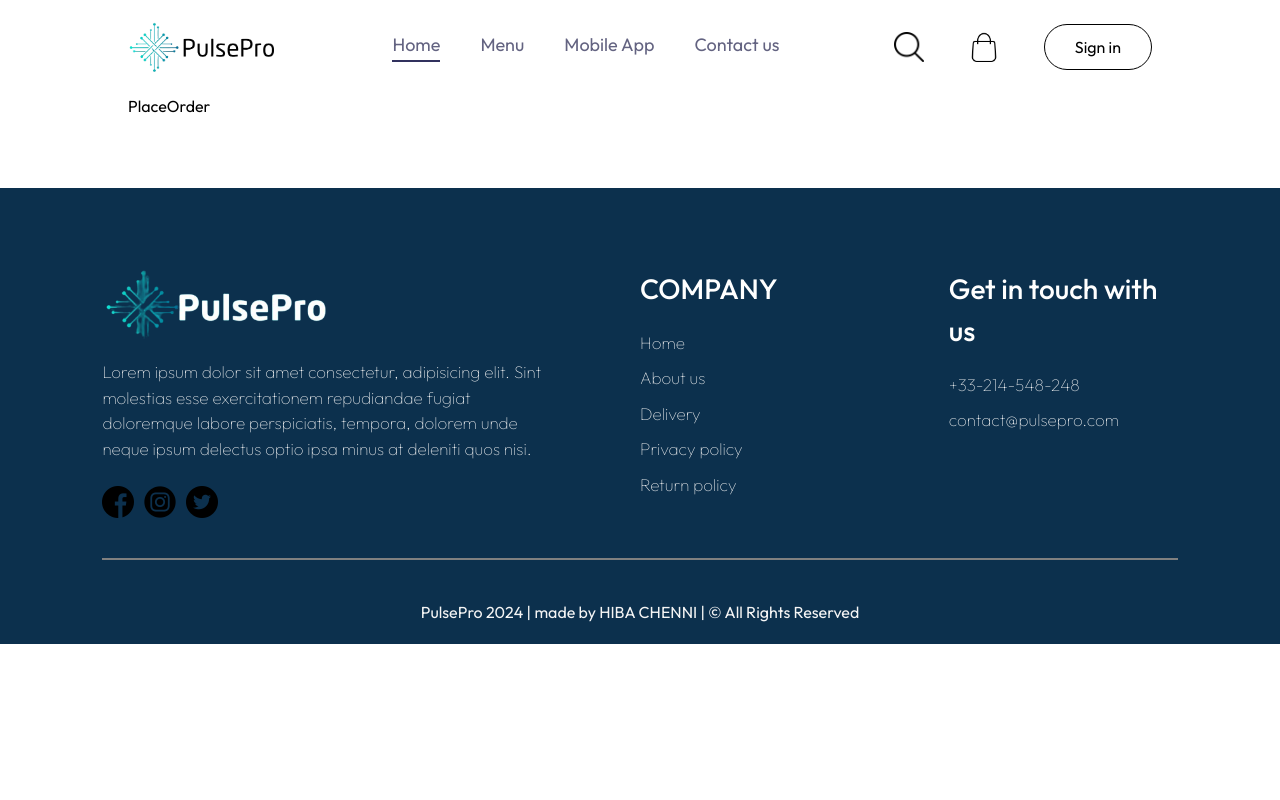
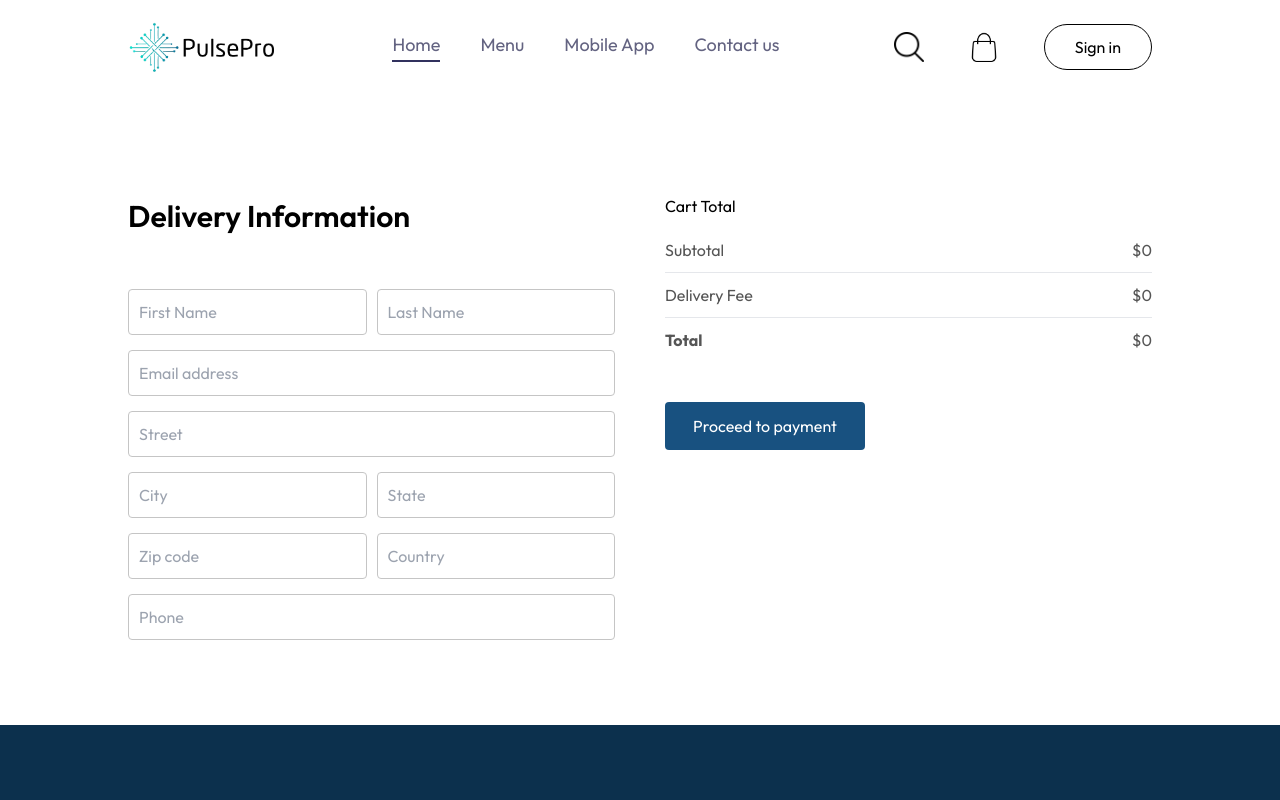
Before and after one commit to Hibajk/ecom_website, a React (Vite) app: page /order in a window 1280 px wide. Shown: the top 800 px of the page. Built offline with nearby package versions, Linux system fonts and the light colour scheme.

Commit message:
order page completed

```diff
--- a/src/pages/Cart/Cart.jsx
+++ b/src/pages/Cart/Cart.jsx
@@ -1,11 +1,15 @@
 import React, { useContext } from 'react'
 import './Cart.css'
 import { StoreContext } from '../../context/StoreContext';
+import { useNavigate } from 'react-router-dom';
 
 
 const Cart = () => {
 
   const {cartItems,product_list,removeFromCart, getTotalCartAmount} = useContext(StoreContext);
+
+  const navigate = useNavigate();
+
 
   return (
     <div className='cart'>
@@ -50,15 +54,15 @@
             <hr />
             <div className="cart-total-details">
               <p>Delivery Fee</p>
-              <p>${2}</p>
+              <p>${getTotalCartAmount()===0?0:2}</p>
             </div>
             <hr />
             <div className="cart-total-details">
               <b>Total</b>
-              <p>${getTotalCartAmount()+2}</p>
+              <p>${getTotalCartAmount()===0?0:getTotalCartAmount()+2}</p>
             </div>
           </div>
-          <button>Proceed to checkout</button>
+          <button onClick={()=>navigate('/order')}>Proceed to checkout</button>
         </div>
         <div className="cart-promocode">
           <div>
--- a/src/pages/PlaceOrder/PlaceOrder.css
+++ b/src/pages/PlaceOrder/PlaceOrder.css
@@ -0,0 +1,41 @@
+.place-order{
+    display: flex;
+    align-items: start;
+    justify-content: space-between;
+    gap: 50px;
+    margin-top: 100px;
+}
+
+.place-order-left{
+    width: 100%;
+    max-width: max(30%,500px);
+}
+
+.place-order-left .title{
+    font-size: 30px;
+    font-weight: 600;
+    margin-bottom: 50px;
+}
+
+.place-order-left input{
+    margin-bottom: 15px;
+    width: 100%;
+    padding: 10px;
+    border: 1px solid #c5c5c5;
+    border-radius: 4px;
+    outline-color: rgb(48, 48, 105);
+}
+
+.place-order-left .multi-fields{
+    display: flex;
+    gap: 10px;
+}
+
+.place-order-right{
+    width: 100%;
+    max-width: max(40%,500px);
+}
+
+.place-order .cart-total button{
+    margin-top: 30px;
+}
--- a/src/pages/PlaceOrder/PlaceOrder.jsx
+++ b/src/pages/PlaceOrder/PlaceOrder.jsx
@@ -1,10 +1,55 @@
-import React from 'react'
+import React, { useContext } from 'react'
 import './PlaceOrder.css'
+import { StoreContext } from '../../context/StoreContext';
 
 
 const PlaceOrder = () => {
+
+  const {getTotalCartAmount} = useContext(StoreContext)
+
   return (
-    <div>PlaceOrder</div>
+    <form className="place-order">
+      <div className="place-order-left">
+        <p className='title'>Delivery Information</p>
+        <div className='multi-fields'>
+          <input type="text" placeholder='First Name' />
+          <input type="text" placeholder='Last Name' />
+        </div>
+        <input type="email" placeholder='Email address'/>
+        <input type="text" placeholder='Street'/>
+        <div className='multi-fields'>
+          <input type="text" placeholder='City' />
+          <input type="text" placeholder='State' />
+        </div>
+        <div className='multi-fields'>
+          <input type="text" placeholder='Zip code' />
+          <input type="text" placeholder='Country' />
+        </div>
+        <input type="text" placeholder='Phone'/>
+      </div>
+      <div className="place-order-right">
+      <div className="cart-total">
+          <h2>Cart Total</h2>
+          <div>
+          <div className="cart-total-details">
+              <p>Subtotal</p>
+              <p>${getTotalCartAmount()}</p>
+            </div>
+            <hr />
+            <div className="cart-total-details">
+              <p>Delivery Fee</p>
+              <p>${getTotalCartAmount()===0?0:2}</p>
+            </div>
+            <hr />
+            <div className="cart-total-details">
+              <b>Total</b>
+              <p>${getTotalCartAmount()===0?0:getTotalCartAmount()+2}</p>
+            </div>
+          </div>
+          <button>Proceed to payment</button>
+        </div>
+      </div>
+    </form>
   )
 }
 
```
